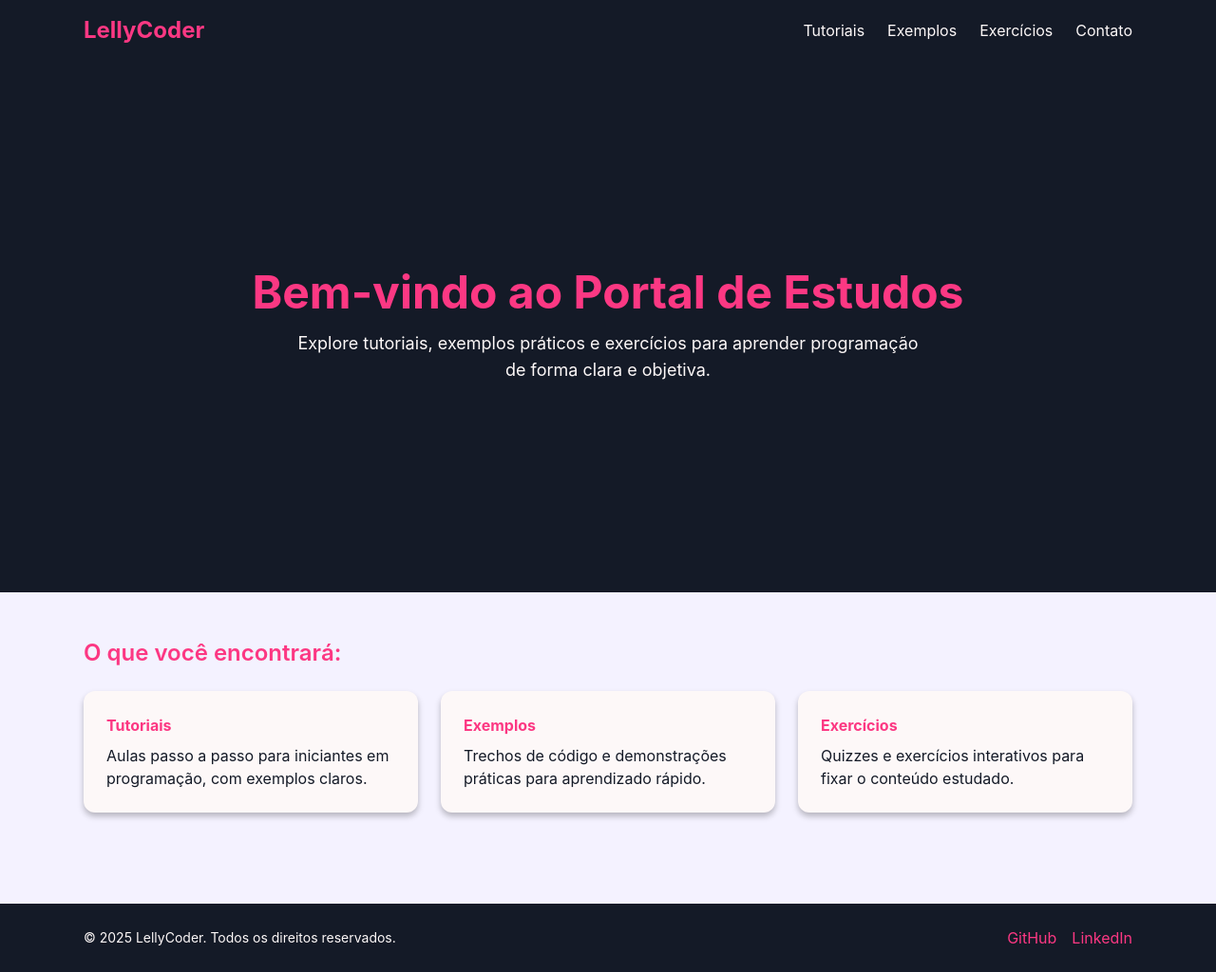
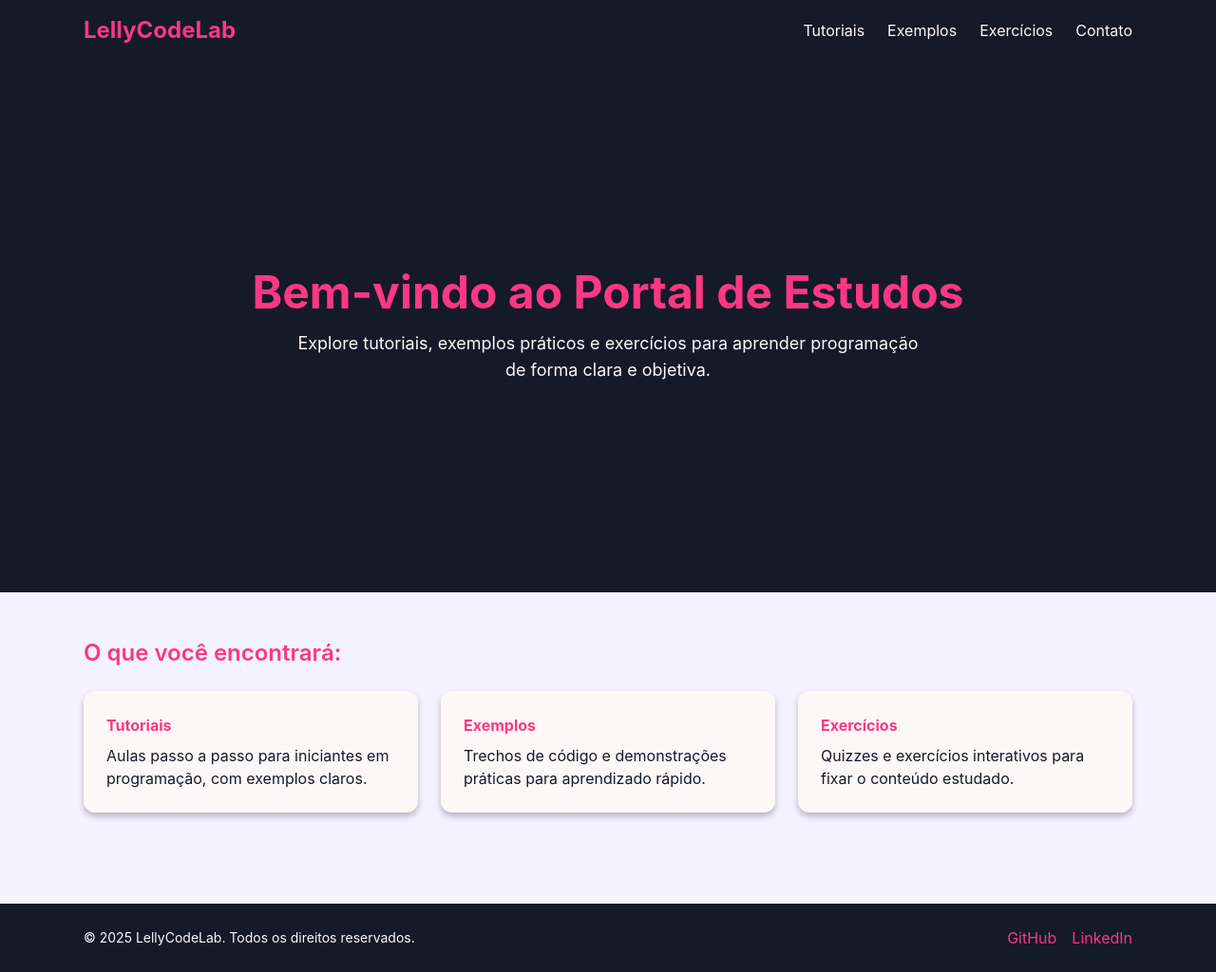
Before and after one commit to LeticiaTrindade/portal-estudos, a Next.js app: page / in a window 1280 px wide. Shown: the whole page at 95% size. Built offline with nearby package versions, Linux system fonts and the light colour scheme.

Commit message:
new name

```diff
--- a/src/components/footer/index.tsx
+++ b/src/components/footer/index.tsx
@@ -5,7 +5,7 @@ export default function Footer() {
     <footer className="bg-background text-secondary py-6 mt-12">
       <div className="max-w-6xl mx-auto px-6 flex flex-col md:flex-row justify-between items-center gap-4">
         <p className="text-sm">
-          &copy; {new Date().getFullYear()} LellyCoder. Todos os direitos reservados.
+          &copy; {new Date().getFullYear()} LellyCodeLab. Todos os direitos reservados.
         </p>
         <div className="flex gap-4">
           <a
--- a/src/components/header/index.tsx
+++ b/src/components/header/index.tsx
@@ -18,7 +18,7 @@ export default function Header() {
     <header className="bg-background text-secondary shadow-md">
       <nav className="max-w-6xl mx-auto px-6 py-4 flex items-center justify-between">
         <Link href="/" className="text-2xl font-bold text-primary">
-          LellyCoder
+          LellyCodeLab
         </Link>
         <ul className="flex gap-6">
           {links.map((link) => (
```
